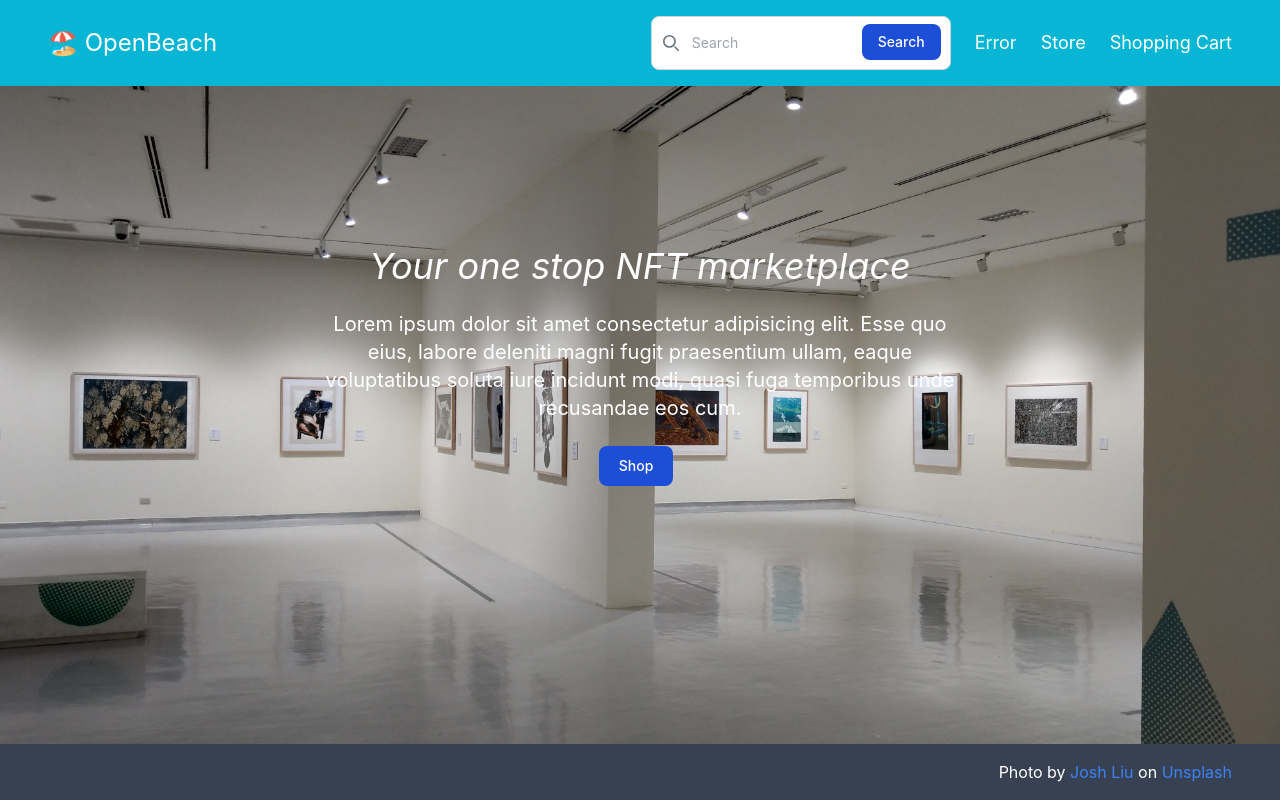
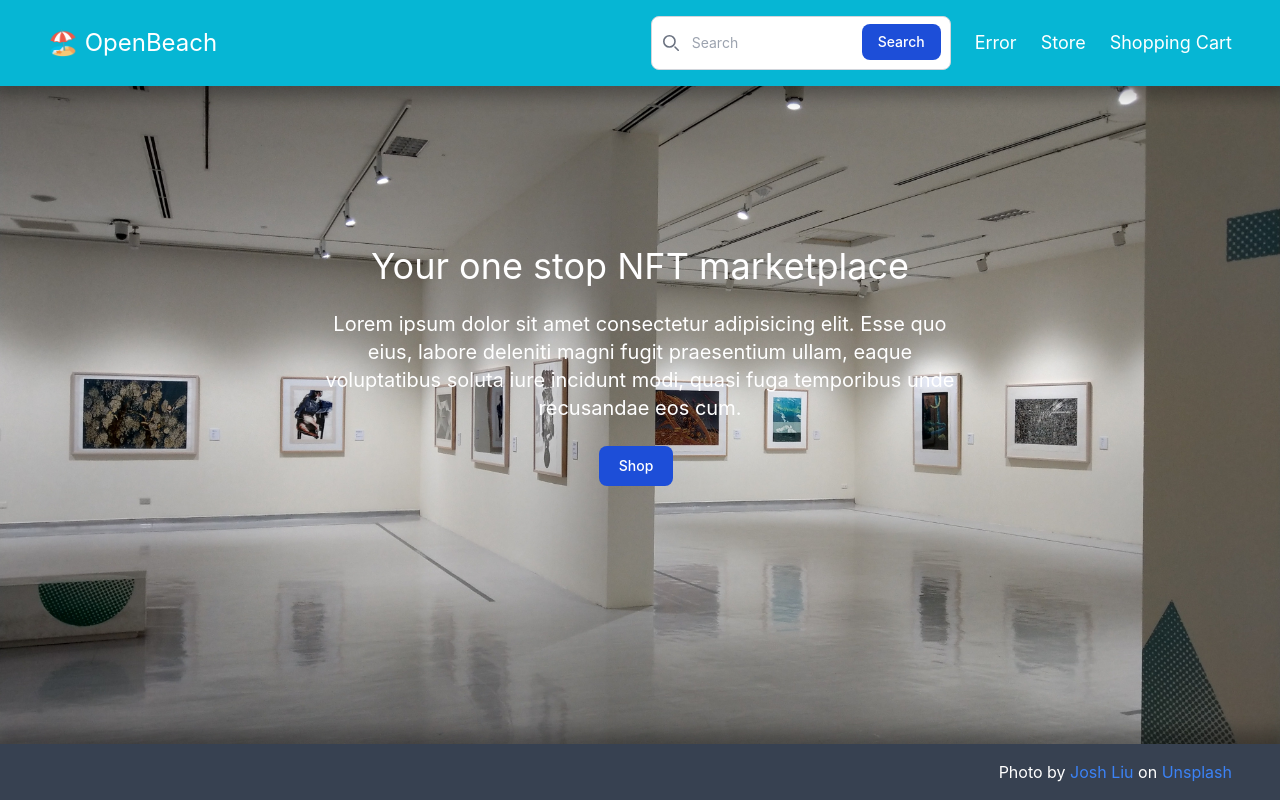
Before and after one commit to Tho-Tu/shopping-cart, a React (Vite) app: page / in a window 1280 px wide. Built offline with nearby package versions, Linux system fonts and the light colour scheme.

Commit message:
Add box shadow to header and footer

```diff
--- a/src/components/Footer.tsx
+++ b/src/components/Footer.tsx
@@ -1,6 +1,6 @@
 function Footer() {
   return (
-    <footer className="flex justify-end gap-2 py-4 px-12 bg-gray-700">
+    <footer className="flex justify-end gap-2 py-4 px-12 bg-gray-700 shadow-[0_-4px_16px_8px_rgba(0,0,0,0.3)] z-10">
       <div className="text-white">
         Photo by{" "}
         <a
--- a/src/components/Header.tsx
+++ b/src/components/Header.tsx
@@ -3,7 +3,7 @@ import SearchInput from "./SearchInput.tsx";
 
 function Header() {
   return (
-    <header className="flex justify-between gap-2 py-4 px-12 bg-cyan-500">
+    <header className="flex justify-between gap-2 py-4 px-12 bg-cyan-500 shadow-[0_2px_16px_8px_rgba(0,0,0,0.3)] z-10">
       <Link to="/" className="min-w-max self-center text-white text-2xl">
         🏖️ OpenBeach
       </Link>
--- a/src/components/Home.tsx
+++ b/src/components/Home.tsx
@@ -4,9 +4,7 @@ function Home() {
   return (
     <div className="flex-1 bg-[url('/art-gallery.jpg')] bg-cover bg-no-repeat bg-center">
       <div className="flex flex-col gap-6 py-40 px-80 text-white">
-        <h1 className="text-4xl italic text-center">
-          Your one stop NFT marketplace
-        </h1>
+        <h1 className="text-4xl text-center">Your one stop NFT marketplace</h1>
         <p className="text-center text-xl">
           Lorem ipsum dolor sit amet consectetur adipisicing elit. Esse quo
           eius, labore deleniti magni fugit praesentium ullam, eaque
@@ -14,12 +12,14 @@ function Home() {
           recusandae eos cum.
         </p>
         <div className="flex justify-center">
-          <button
-            type="button"
-            className="text-white bg-blue-700 hover:bg-blue-800 focus:ring-4 focus:ring-blue-300 font-medium rounded-lg text-sm px-5 py-2.5 me-2 mb-2 dark:bg-blue-600 dark:hover:bg-blue-700 focus:outline-none dark:focus:ring-blue-800"
-          >
-            <Link to="/store">Shop</Link>
-          </button>
+          <Link to="/store">
+            <button
+              type="button"
+              className="text-white bg-blue-700 hover:bg-blue-800 focus:ring-4 focus:ring-blue-300 font-medium rounded-lg text-sm px-5 py-2.5 me-2 mb-2 dark:bg-blue-600 dark:hover:bg-blue-700 focus:outline-none dark:focus:ring-blue-800"
+            >
+              Shop
+            </button>
+          </Link>
         </div>
       </div>
     </div>
```
